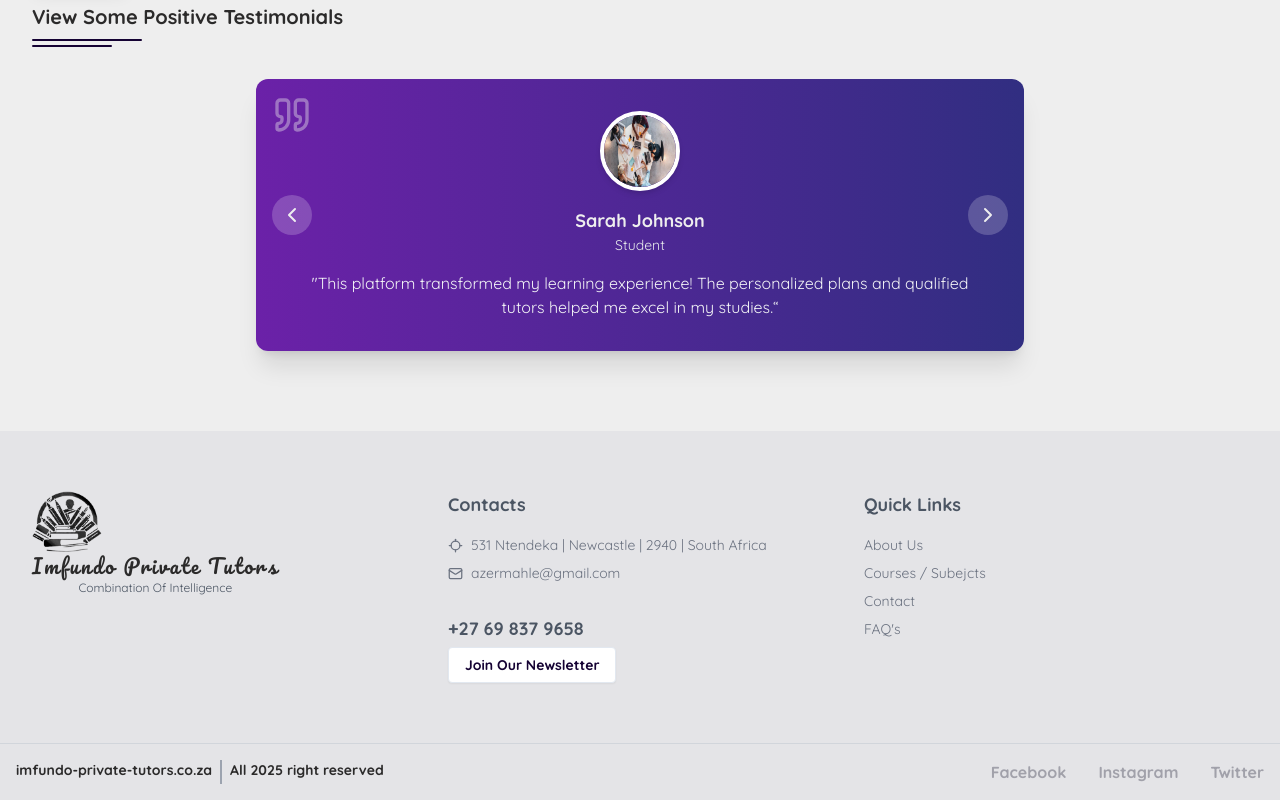
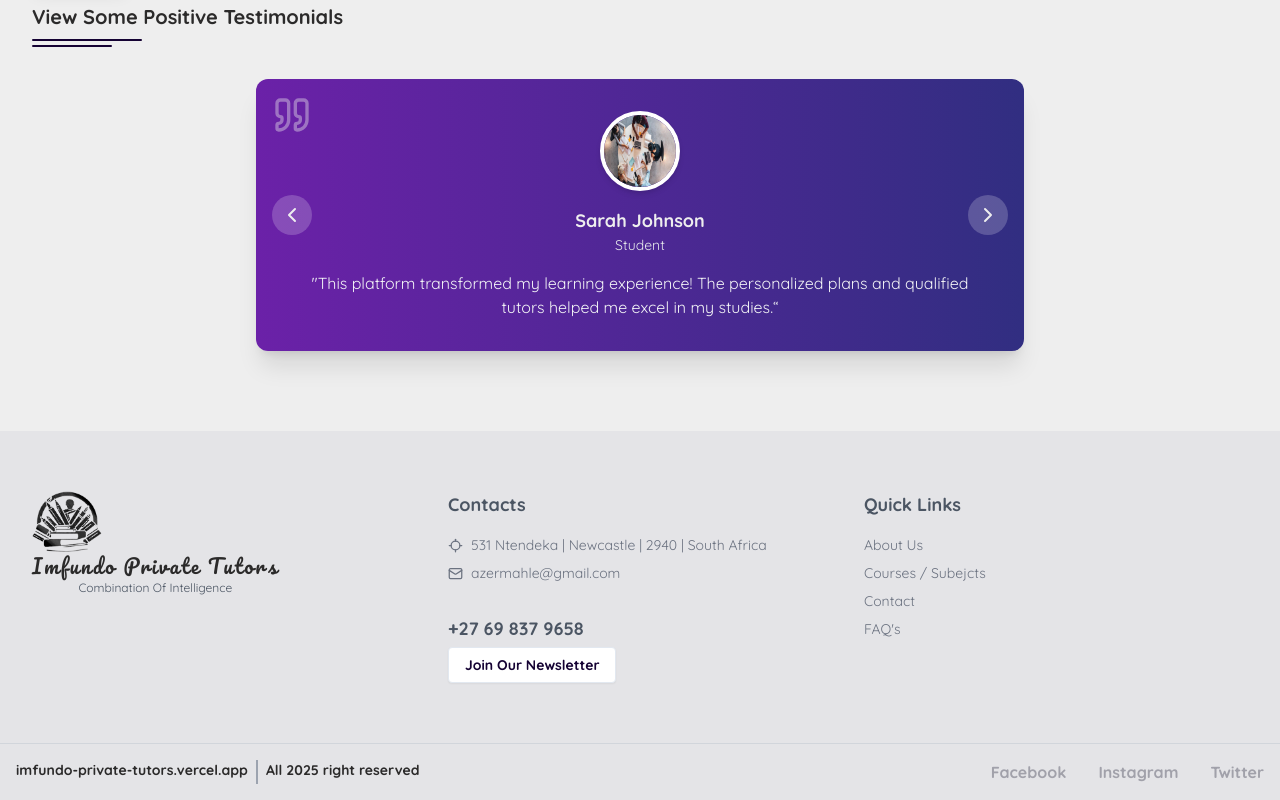
Before and after one commit to Kwenza-Maseko/imfundo-private-tutors, a Next.js app: page / in a window 1280 px wide. Shown: the part 4057-4857 px from the top of the page. Built offline with nearby package versions, Linux system fonts and the light colour scheme.

Commit message:
footer edition

```diff
--- a/components/Footer.tsx
+++ b/components/Footer.tsx
@@ -93,7 +93,7 @@ const Footer = () => {
           <Link
             href={"/"}
             className='font-bold text-sm'>
-            imfundo-private-tutors.co.za
+            imfundo-private-tutors.vercel.app
           </Link>
 
           <div className='border-l-2 border-gray-400 pl-2'>
```
